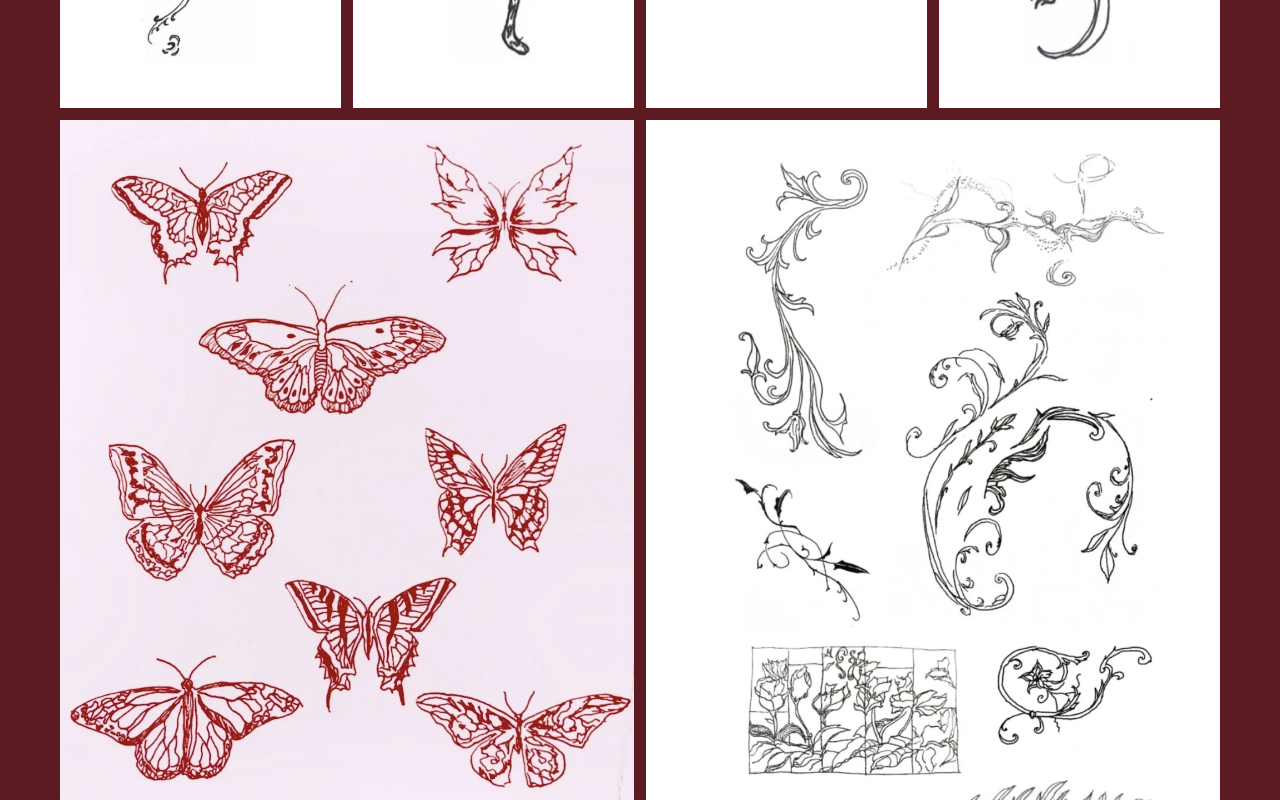
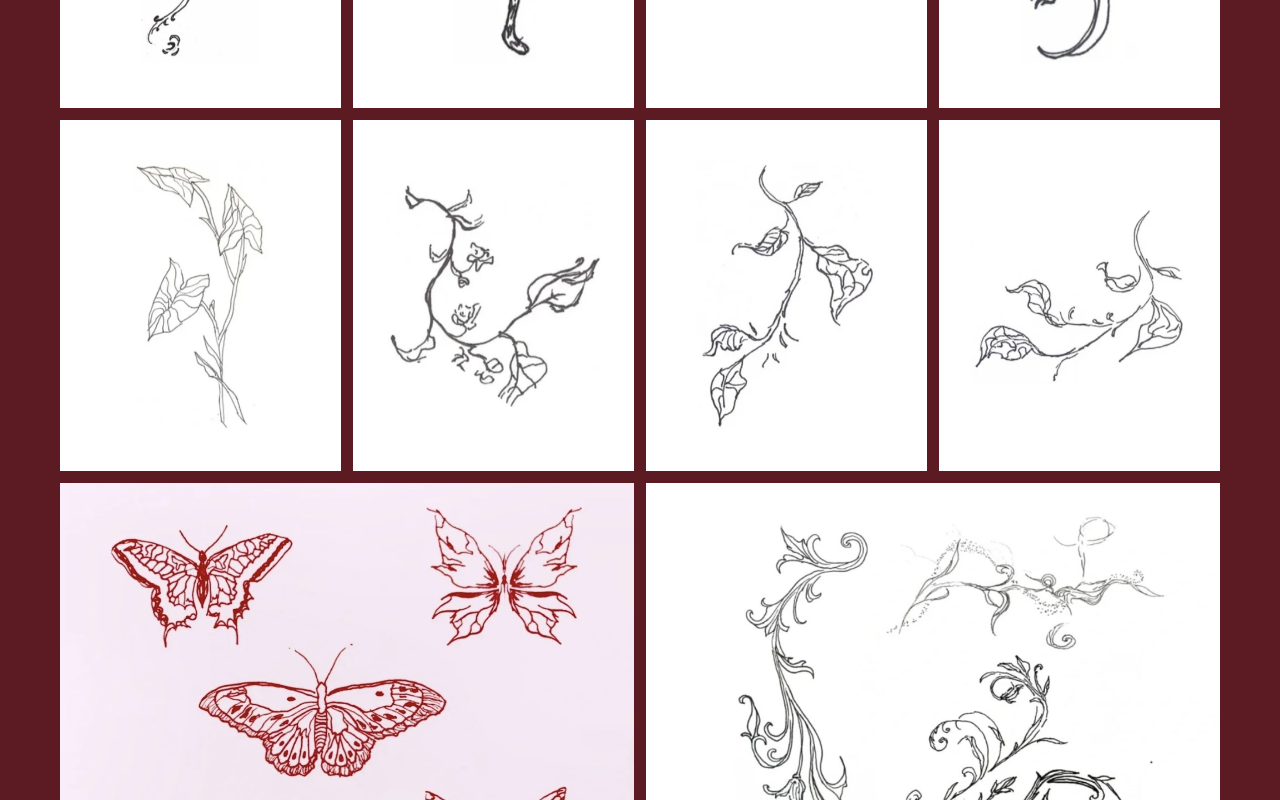
Before and after one commit to flrdeelis/flrdeelis.github.io, a plain HTML site: page index.html in a window 1280 px wide. Shown: the part 3680-4480 px from the top of the page. Drawn offline with nearby package versions, Linux system fonts and the light colour scheme.

Commit message:
Separar dibujos de la lámina del gato y quitar láminas ya usadas
Co-Authored-By: Claude Opus 5.5 <noreply@anthropic.com>
Claude-Session: https://claude.ai/code/session_018Gmr6fBinZKqPYCLzS3vwv

```diff
--- a/index.html
+++ b/index.html
@@ -222,6 +222,10 @@ const OBRAS = {
     { archivo: "diseno-13.jpg" },
     { archivo: "diseno-14.jpg" },
     { archivo: "diseno-15.jpg" },
+    { archivo: "diseno-16.jpg" },
+    { archivo: "diseno-17.jpg" },
+    { archivo: "diseno-18.jpg" },
+    { archivo: "diseno-19.jpg" },
   ],
   laminas: [
     { archivo: "lamina-mariposas.jpg", grande: true },
@@ -229,8 +233,6 @@ const OBRAS = {
     { archivo: "lamina-7.jpg" },
     { archivo: "lamina-3.jpg" },
     { archivo: "lamina-2.jpg", grande: true },
-    { archivo: "lamina-8.jpg" },
-    { archivo: "lamina-11.jpg" },
     { archivo: "lamina-9.jpg" },
     { archivo: "lamina-10.jpg" },
   ],
```
Also changed, not shown: fotos/diseno-16.jpg (added), fotos/diseno-17.jpg (added), fotos/diseno-18.jpg (added), fotos/diseno-19.jpg (added), fotos/lamina-11.jpg (deleted), fotos/lamina-8.jpg (deleted).
